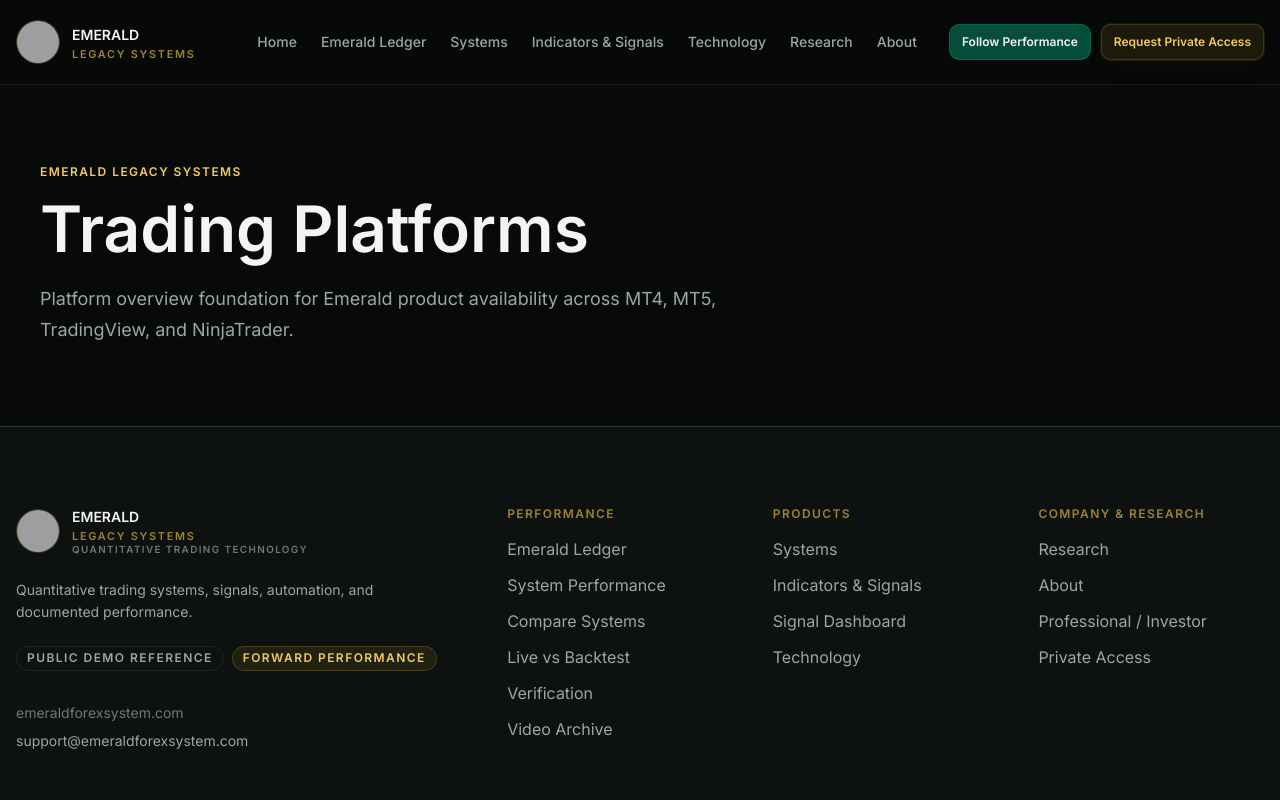
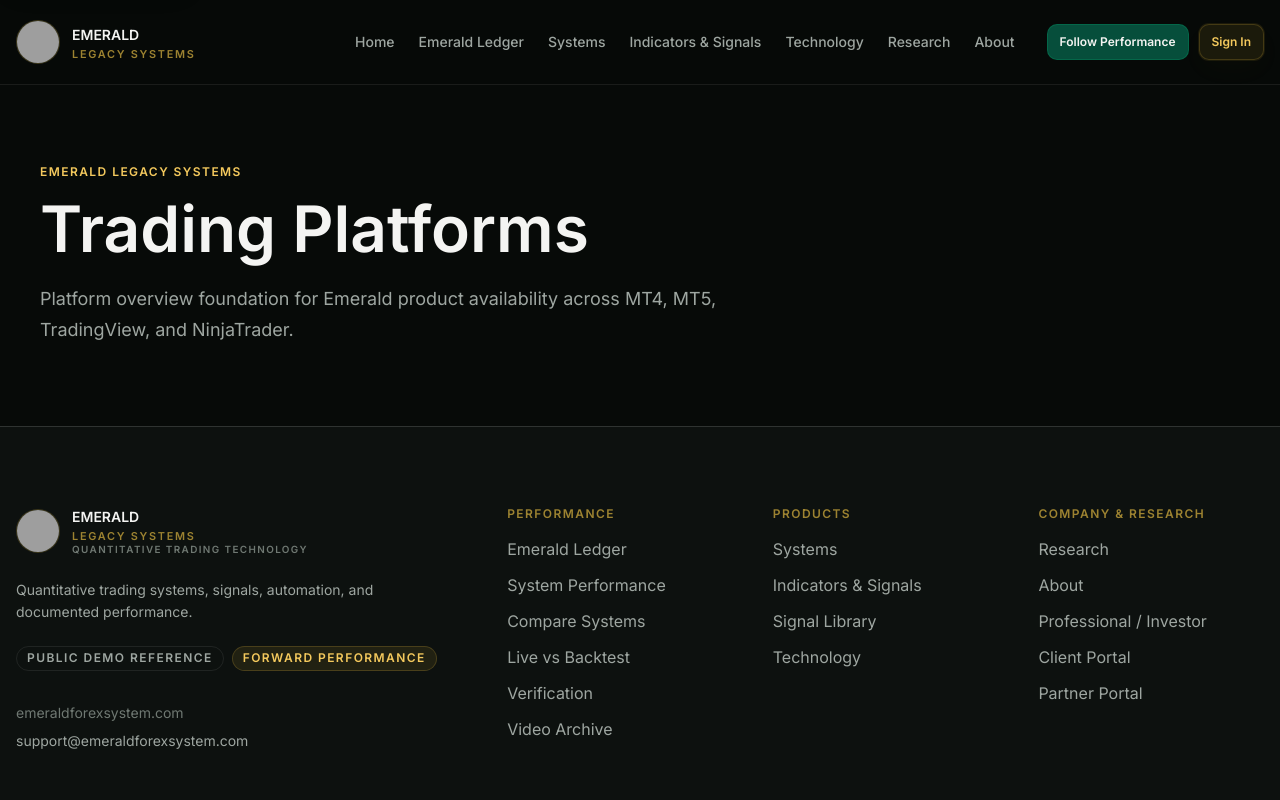
Before and after one commit to ezebedee/Emerald-Trading-Website, a Next.js app: page /platforms in a window 1280 px wide. Shown: the top 800 px of the page. Built offline with nearby package versions, Linux system fonts and the light colour scheme; grey boxes are pictures that could not be loaded.

Commit message:
Add canonical portal entry points and correct conversion navigation

```diff
--- a/package.json
+++ b/package.json
@@ -17,7 +17,8 @@
     "accessibility:audit": "node scripts/audit-accessibility.mjs",
     "performance:audit": "node scripts/audit-performance.mjs",
     "foundation:audit": "node scripts/audit-foundation.mjs",
-    "seo:audit": "node scripts/audit-seo.mjs"
+    "seo:audit": "node scripts/audit-seo.mjs",
+    "portal:audit": "node scripts/audit-portal-navigation.mjs"
   },
   "dependencies": {
     "clsx": "^2.1.1",
--- a/scripts/audit-foundation.mjs
+++ b/scripts/audit-foundation.mjs
@@ -8,6 +8,7 @@ const auditCommands = [
   "scripts/audit-reliability.mjs",
   "scripts/audit-accessibility.mjs",
   "scripts/audit-performance.mjs",
+  "scripts/audit-portal-navigation.mjs",
 ];
 
 for (const scriptPath of auditCommands) {
--- /dev/null
+++ b/scripts/audit-portal-navigation.mjs
@@ -0,0 +1,70 @@
+import assert from "node:assert/strict";
+import { readFileSync, readdirSync } from "node:fs";
+import path from "node:path";
+import { fileURLToPath } from "node:url";
+
+const root = path.resolve(path.dirname(fileURLToPath(import.meta.url)), "..");
+const read = (file) => readFileSync(path.join(root, file), "utf8");
+const portal = read("src/lib/portal.ts");
+assert.match(
+  portal,
+  /export const portalLoginUrl = "https:\/\/portal\.emeraldforexsystem\.com\/login"/,
+);
+for (const file of ["site-header.tsx", "mobile-nav.tsx"]) {
+  const source = read(`src/components/layout/${file}`);
+  assert.match(
+    source,
+    /href=\{portalLoginUrl\}/,
+    `${file}: canonical portal entry`,
+  );
+  assert.match(source, />\s*Sign In\s*</, `${file}: meaningful label`);
+  assert.doesNotMatch(source, /target=["']_blank/);
+}
+assert.match(
+  read("src/components/layout/mobile-nav.tsx"),
+  /href=\{portalLoginUrl\}[\s\S]*?onClick=\{closeMenu\}/,
+);
+const footer = read("src/components/layout/site-footer.tsx");
+assert.match(footer, /href: "\/signals", label: "Signal Library"/);
+for (const label of ["Client Portal", "Partner Portal"]) {
+  assert.ok(footer.includes(`href: portalLoginUrl, label: "${label}"`));
+}
+const files = readdirSync(path.join(root, "src"), { recursive: true }).filter(
+  (file) => /\.(ts|tsx)$/.test(file),
+);
+for (const file of files) {
+  const source = read(`src/${file}`);
+  assert.doesNotMatch(
+    source,
+    /https?:\/\/[^\s"'<>]*(?:hostingersite\.com|hstgr\.cloud|api\.emeraldforexsystem\.com)/,
+    file,
+  );
+  assert.doesNotMatch(
+    source,
+    /from ["'](?:next-auth|@auth\/|@clerk\/)|\b(?:getServerSession|useSession|signOut)\s*\(|\bcookies\s*\(/,
+    `${file}: no public-site session handling`,
+  );
+  if (file.replaceAll("\\", "/").startsWith("components/")) {
+    assert.doesNotMatch(
+      source,
+      /Signal Dashboard|Request Private Access|href[=:]\s*["']\/private-access["']/,
+      file,
+    );
+  }
+}
+for (const file of ["src/lib/seo/routes.ts", "src/app/sitemap.ts"]) {
+  assert.doesNotMatch(
+    read(file),
+    /portalLoginUrl|portal\.emeraldforexsystem\.com/,
+  );
+}
+assert.ok(
+  !files.some((file) =>
+    /(?:^|[\\/])(?:login|logout|register|auth)[\\/](?:page|route)\.tsx?$/.test(
+      file,
+    ),
+  ),
+);
+console.log(
+  "Portal navigation audit passed: canonical links, labels, mobile close handler, no known auth/session integration or portal sitemap entry. Source guardrails supplement browser QA, not a security proof.",
+);
--- a/src/components/home/home-professional-private-access.tsx
+++ b/src/components/home/home-professional-private-access.tsx
@@ -10,6 +10,7 @@ import { Badge } from "@/components/ui/badge";
 import { LinkButton } from "@/components/ui/button";
 import { Container } from "@/components/ui/container";
 import { SectionLabel } from "@/components/ui/section-label";
+import { portalLoginUrl } from "@/lib/portal";
 
 const accessPaths = [
   {
@@ -27,8 +28,8 @@ const accessPaths = [
     description:
       "Selected non-public performance materials may be made available separately to approved viewers, subject to review and distinct from the public demo record.",
     badge: "Controlled Access",
-    cta: "Request Private Access",
-    href: "/private-access",
+    cta: "Explore Emerald Quant System",
+    href: "/systems/quant",
     icon: LockKeyhole,
     isEmphasized: true,
   },
@@ -125,11 +126,11 @@ export function HomeProfessionalPrivateAccess() {
 
             <div className="mt-8 flex flex-col gap-3 sm:flex-row">
               <LinkButton
-                href="/private-access"
+                href={portalLoginUrl}
                 size="lg"
                 trailingIcon={<ArrowRight aria-hidden="true" />}
               >
-                Request Private Access
+                Client Portal
               </LinkButton>
               <LinkButton href="/professional" variant="secondary" size="lg">
                 Professional Overview
--- a/src/components/layout/mobile-nav.tsx
+++ b/src/components/layout/mobile-nav.tsx
@@ -8,6 +8,7 @@ import { isActiveRoute, navigationLinks } from "@/components/layout/navigation";
 import { LinkButton } from "@/components/ui/button";
 import { Container } from "@/components/ui/container";
 import { cn } from "@/lib/utils";
+import { portalLoginUrl } from "@/lib/portal";
 
 export function MobileNav() {
   const pathname = usePathname();
@@ -126,12 +127,12 @@ export function MobileNav() {
               </LinkButton>
               <LinkButton
                 className="mt-3 w-full md:mt-0 md:w-auto"
-                href="/private-access"
+                href={portalLoginUrl}
                 size="md"
                 variant="premium"
                 onClick={closeMenu}
               >
-                Request Private Access
+                Sign In
               </LinkButton>
             </div>
           </Container>
--- a/src/components/layout/site-footer.tsx
+++ b/src/components/layout/site-footer.tsx
@@ -3,6 +3,7 @@ import { BrandLockup } from "@/components/brand/brand-lockup";
 import { Badge } from "@/components/ui/badge";
 import { Container } from "@/components/ui/container";
 import { siteBrand } from "@/data/site";
+import { portalLoginUrl } from "@/lib/portal";
 
 const footerSections = [
   {
@@ -23,7 +24,7 @@ const footerSections = [
     links: [
       { href: "/systems", label: "Systems" },
       { href: "/indicators", label: "Indicators & Signals" },
-      { href: "/signals", label: "Signal Dashboard" },
+      { href: "/signals", label: "Signal Library" },
       { href: "/technology", label: "Technology" },
     ],
   },
@@ -34,7 +35,8 @@ const footerSections = [
       { href: "/research", label: "Research" },
       { href: "/about", label: "About" },
       { href: "/professional", label: "Professional / Investor" },
-      { href: "/private-access", label: "Private Access" },
+      { href: portalLoginUrl, label: "Client Portal" },
+      { href: portalLoginUrl, label: "Partner Portal" },
     ],
   },
 ] as const;
@@ -92,7 +94,7 @@ export function SiteFooter() {
               <p className="type-label text-gold-muted">{section.title}</p>
               <ul className="mt-4 grid gap-3">
                 {section.links.map((link) => (
-                  <li key={link.href}>
+                  <li key={link.label}>
                     <Link href={link.href} className={footerLinkClassName}>
                       {link.label}
                     </Link>
--- a/src/components/layout/site-header.tsx
+++ b/src/components/layout/site-header.tsx
@@ -6,6 +6,7 @@ import { DesktopNav } from "@/components/layout/desktop-nav";
 import { HeaderScrollState } from "@/components/layout/header-scroll-state";
 import { MobileNav } from "@/components/layout/mobile-nav";
 import { siteBrand } from "@/data/site";
+import { portalLoginUrl } from "@/lib/portal";
 
 export function SiteHeader() {
   return (
@@ -28,8 +29,8 @@ export function SiteHeader() {
             <LinkButton href="/ledger" size="sm" variant="primary">
               Follow Performance
             </LinkButton>
-            <LinkButton href="/private-access" size="sm" variant="premium">
-              Request Private Access
+            <LinkButton href={portalLoginUrl} size="sm" variant="premium">
+              Sign In
             </LinkButton>
           </div>
         </div>
--- a/src/components/systems/systems-product-grid.tsx
+++ b/src/components/systems/systems-product-grid.tsx
@@ -6,6 +6,7 @@ import { LinkButton } from "@/components/ui/button";
 import { Container } from "@/components/ui/container";
 import { SectionLabel } from "@/components/ui/section-label";
 import type { SystemsCatalogProduct } from "@/data/selectors";
+import { portalLoginUrl } from "@/lib/portal";
 
 type SystemsProductGridProps = Readonly<{
   products: readonly SystemsCatalogProduct[];
@@ -126,11 +127,11 @@ export function SystemsProductGrid({ products }: SystemsProductGridProps) {
                   </LinkButton>
                   {product.id === "emerald-quant-system-product" ? (
                     <LinkButton
-                      href="/private-access"
+                      href={portalLoginUrl}
                       className="h-auto min-h-12 w-full px-4 py-3 text-center text-sm leading-6 whitespace-normal sm:w-auto sm:text-base [&>span]:whitespace-normal"
                       variant="secondary"
                     >
-                      Request Private Access
+                      Client Portal
                     </LinkButton>
                   ) : null}
                 </div>
--- /dev/null
+++ b/src/lib/portal.ts
@@ -0,0 +1,2 @@
+// Navigation only. Authentication and role routing belong to the portal.
+export const portalLoginUrl = "https://portal.emeraldforexsystem.com/login";
```
Also changed, not shown: 24 other files (tests, documents, lock files or other folders).
